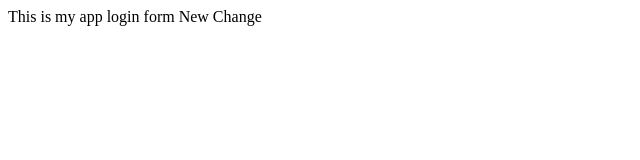
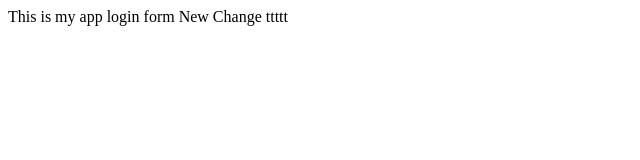
Before and after one commit to tanyakol/Test, a plain HTML site: page index.html in a window 1280 px wide. Shown: the full height of the page, 0-640 px from the left. Drawn offline with Linux system fonts and the light colour scheme.

Commit message:
Update index.html

```diff
--- a/index.html
+++ b/index.html
@@ -5,6 +5,6 @@
 	</head>
 	<body>
 		This is my app login form
-		New Change
+		New Change ttttt
 	</body>
 </html>
```
